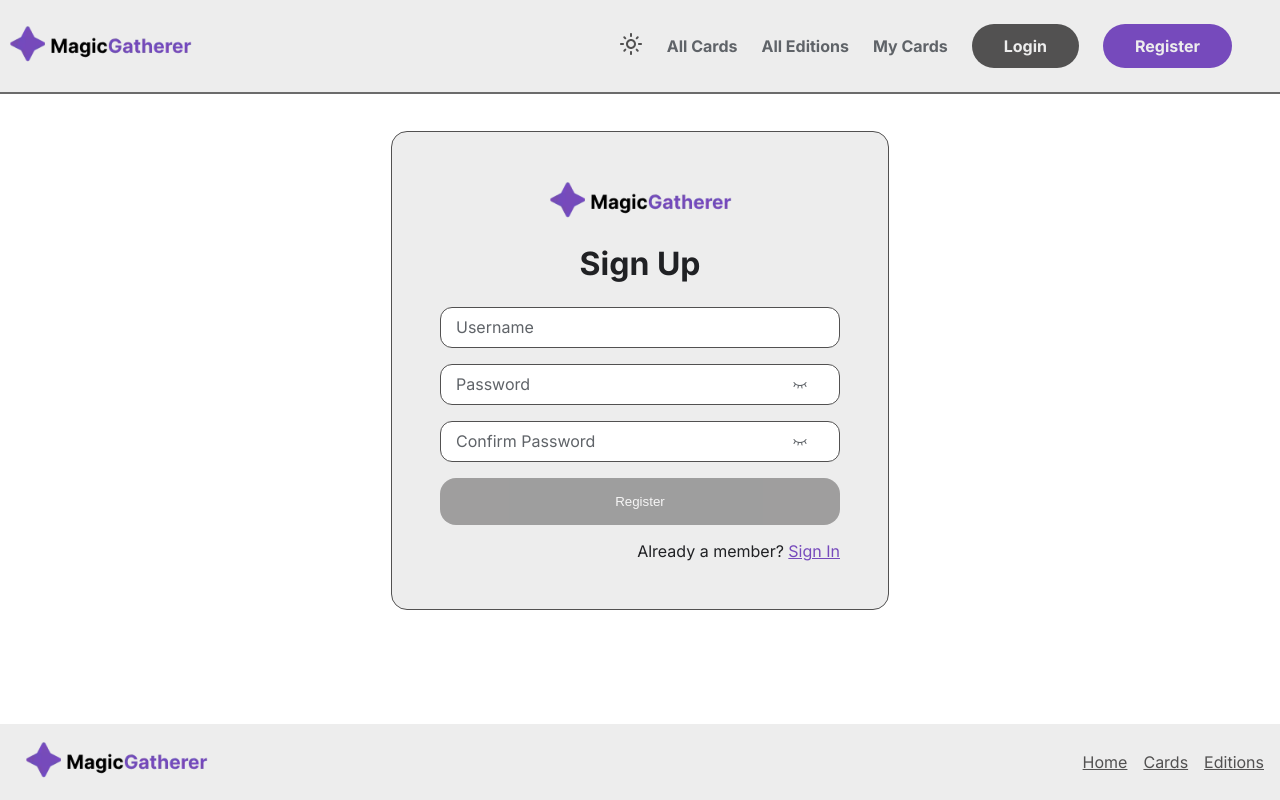
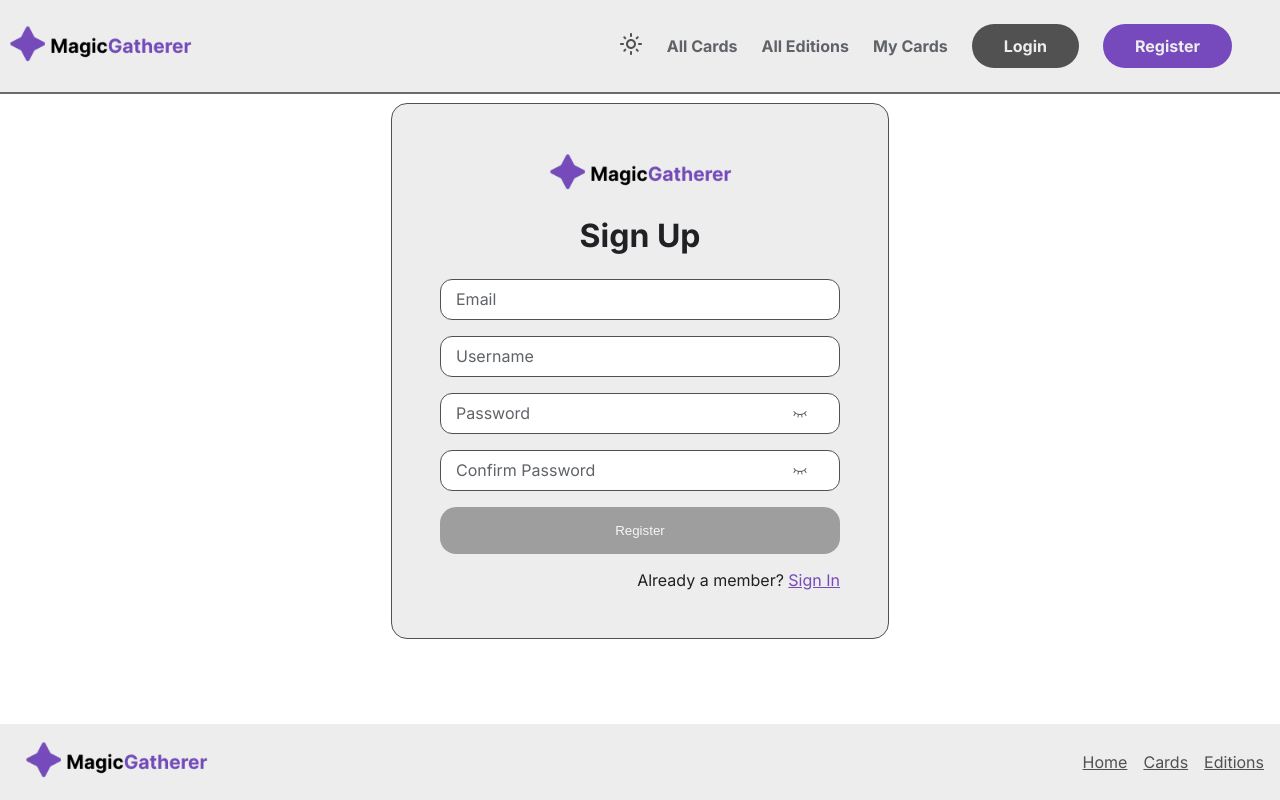
Before and after one commit to burgerax5/MagicCollector_Frontend, a React (Vite) app: page /register in a window 1280 px wide. Built offline with nearby package versions, Linux system fonts and the light colour scheme.

Commit message:
feat: email field to register page

```diff
--- a/src/api/user/register.ts
+++ b/src/api/user/register.ts
@@ -6,6 +6,7 @@ const requestRegister = async (form: UserLogin) => {
     const res = await fetch(url, {
         method: "POST",
         body: JSON.stringify({
+            email: form.email,
             username: form.username,
             password: form.password
         }),
--- a/src/components/LoginFields/ConfirmPasswordField.tsx
+++ b/src/components/LoginFields/ConfirmPasswordField.tsx
@@ -7,7 +7,7 @@ type Props = {
     password: string,
     confirmPassword: string,
     resetField: (field: LoginField) => void,
-    onChange: (e: React.ChangeEvent<HTMLInputElement>) => void
+    onChange: (e: React.ChangeEvent<HTMLInputElement>, name: LoginField) => void
 }
 
 const ConfirmPasswordField = (props: Props) => {
@@ -31,7 +31,7 @@ const ConfirmPasswordField = (props: Props) => {
     }
 
     const handleChange = (e: React.ChangeEvent<HTMLInputElement>) => {
-        props.onChange(e);
+        props.onChange(e, "confirmPassword");
         const samePassword = props.password === e.target.value;
         if (e.target.value.length > 0 && samePassword) setError("");
         else if (e.target.value.length > 0 && !samePassword) setError("Passwords do not match");
--- a/src/components/LoginFields/EmailField.tsx
+++ b/src/components/LoginFields/EmailField.tsx
@@ -5,7 +5,7 @@ import { IoCloseCircle } from 'react-icons/io5';
 type Props = {
     email: string,
     resetField: (field: LoginField) => void,
-    onChange: (e: React.ChangeEvent<HTMLInputElement>) => void
+    onChange: (e: React.ChangeEvent<HTMLInputElement>, name: LoginField) => void
 }
 
 
@@ -19,19 +19,33 @@ const EmailField = ({ email, resetField, onChange }: Props) => {
         const emailLength = email.length;
         setIsMinimised(emailLength > 0);
         if (emailLength === 0)
-            setError("email cannot be empty");
+            setError("Email cannot be empty");
     }
 
     const handleClearField = () => {
         resetField("email")
         setIsMinimised(false);
-        setError("email cannot be empty");
+        setError("Email cannot be empty");
     }
 
     const handleChange = (e: React.ChangeEvent<HTMLInputElement>) => {
-        onChange(e);
-        if (e.target.value.length > 0) setError("");
+        onChange(e, "email");
+
+        // Check validity of email if one is entered
+        if (e.target.value.length > 0) {
+            if (!validateEmail(e.target.value)) setError("Invalid email");
+            else setError("");
+        }
+        // Can't have empty email
+        else {
+            setError("Email cannot be empty");
+        }
     }
+
+    const validateEmail = (email: string) => {
+        var re = /\S+@\S+\.\S+/;
+        return re.test(email);
+    };
 
     useEffect(() => {
         if (email.length > 0 && !isMinimised)
@@ -51,7 +65,7 @@ const EmailField = ({ email, resetField, onChange }: Props) => {
                 onChange={handleChange}
                 autoComplete="email"
                 required />
-            {(email.length === 0 && error) && <span>Email cannot be empty</span>}
+            {error && <span>{error}</span>}
         </div>
     )
 }
--- a/src/components/LoginFields/PasswordField.tsx
+++ b/src/components/LoginFields/PasswordField.tsx
@@ -6,7 +6,7 @@ import { LoginField } from '../../models/UserLogin';
 type Props = {
     password: string,
     resetField: (field: LoginField) => void,
-    onChange: (e: React.ChangeEvent<HTMLInputElement>) => void,
+    onChange: (e: React.ChangeEvent<HTMLInputElement>, name: LoginField) => void,
     isRegisterForm: boolean
 }
 
@@ -31,7 +31,7 @@ const PasswordField = ({ password, resetField, onChange, isRegisterForm }: Props
     }
 
     const handleChange = (e: React.ChangeEvent<HTMLInputElement>) => {
-        onChange(e);
+        onChange(e, "password");
         if (e.target.value.length > 0) setError("");
     }
 
--- a/src/components/LoginFields/UsernameField.tsx
+++ b/src/components/LoginFields/UsernameField.tsx
@@ -5,7 +5,7 @@ import { LoginField } from '../../models/UserLogin';
 type Props = {
     username: string,
     resetField: (field: LoginField) => void,
-    onChange: (e: React.ChangeEvent<HTMLInputElement>) => void
+    onChange: (e: React.ChangeEvent<HTMLInputElement>, name: LoginField) => void
 }
 
 const UsernameField = ({ username, resetField, onChange }: Props) => {
@@ -28,7 +28,7 @@ const UsernameField = ({ username, resetField, onChange }: Props) => {
     }
 
     const handleChange = (e: React.ChangeEvent<HTMLInputElement>) => {
-        onChange(e);
+        onChange(e, "username");
         if (e.target.value.length > 0) setError("");
     }
 
--- a/src/pages/ForgotPassword.tsx
+++ b/src/pages/ForgotPassword.tsx
@@ -1,6 +1,5 @@
 import { useEffect, useState } from 'react'
 import '../styles/auth.css'
-import { LoginField } from '../models/UserLogin';
 import Logo from '../components/Logo';
 import React from 'react'
 import EmailField from '../components/LoginFields/EmailField';
@@ -17,10 +16,8 @@ const ForgotPassword = () => {
 
     const sendResetRequest = async (e: React.FormEvent<HTMLFormElement>) => {
         e.preventDefault();
-        const res = await requestPasswordReset(email);
-
-        if (res.ok)
-            setEmailSent(true);
+        await requestPasswordReset(email);
+        setEmailSent(true);
     }
 
     const validateEmail = (email: string) => {
--- a/src/pages/RegisterPage.tsx
+++ b/src/pages/RegisterPage.tsx
@@ -7,8 +7,10 @@ import { Link, useNavigate } from 'react-router-dom';
 import ConfirmPasswordField from '../components/LoginFields/ConfirmPasswordField';
 import requestRegister from '../api/user/register';
 import { LoginField } from '../models/UserLogin';
+import EmailField from '../components/LoginFields/EmailField';
 
 const initialFormState = {
+    email: "",
     username: "",
     password: "",
     confirmPassword: ""
@@ -17,9 +19,7 @@ const RegisterPage = () => {
     const [form, setForm] = useState(initialFormState);
     const navigate = useNavigate();
 
-    const updateUsername = (e: React.ChangeEvent<HTMLInputElement>) => setForm({ ...form, username: e.target.value })
-    const updatePassword = (e: React.ChangeEvent<HTMLInputElement>) => setForm({ ...form, password: e.target.value })
-    const updateConfirmPassword = (e: React.ChangeEvent<HTMLInputElement>) => setForm({ ...form, confirmPassword: e.target.value })
+    const updateField = (e: React.ChangeEvent<HTMLInputElement>, name: LoginField) => setForm({ ...form, [name]: e.target.value })
     const resetField = (field: LoginField) => setForm({ ...form, [field]: "" })
 
     const submitRegister = async (e: React.FormEvent<HTMLFormElement>) => {
@@ -31,7 +31,8 @@ const RegisterPage = () => {
         }
     }
 
-    console.log(!(form.username && form.password && form.confirmPassword), form.password !== form.confirmPassword)
+    const matchingPassword = form.password === form.confirmPassword;
+    const allFieldsFilled = form.email && form.username && form.password && form.confirmPassword;
 
     return (
         <div className="container">
@@ -39,17 +40,18 @@ const RegisterPage = () => {
                 <Logo />
                 <h1>Sign Up</h1>
                 <form className="auth-form" onSubmit={submitRegister}>
-                    <UsernameField username={form.username} resetField={resetField} onChange={updateUsername} />
-                    <PasswordField password={form.password} resetField={resetField} onChange={updatePassword} isRegisterForm={true} />
+                    <EmailField email={form.email} resetField={resetField} onChange={updateField} />
+                    <UsernameField username={form.username} resetField={resetField} onChange={updateField} />
+                    <PasswordField password={form.password} resetField={resetField} onChange={updateField} isRegisterForm={true} />
                     <ConfirmPasswordField
                         password={form.password}
                         confirmPassword={form.confirmPassword}
                         resetField={resetField}
-                        onChange={updateConfirmPassword} />
+                        onChange={updateField} />
 
                     <button
-                        className={(form.username && form.password && form.confirmPassword) ? "submit-btn" : "submit-btn disabled"}
-                        disabled={!(form.username && form.password && form.confirmPassword) || form.password !== form.confirmPassword}>
+                        className={allFieldsFilled && matchingPassword ? "submit-btn" : "submit-btn disabled"}
+                        disabled={!allFieldsFilled || !matchingPassword}>
                         Register
                     </button>
                     <span className="link-msg">Already a member? <Link className="link" to="/login">Sign In</Link></span>
```
